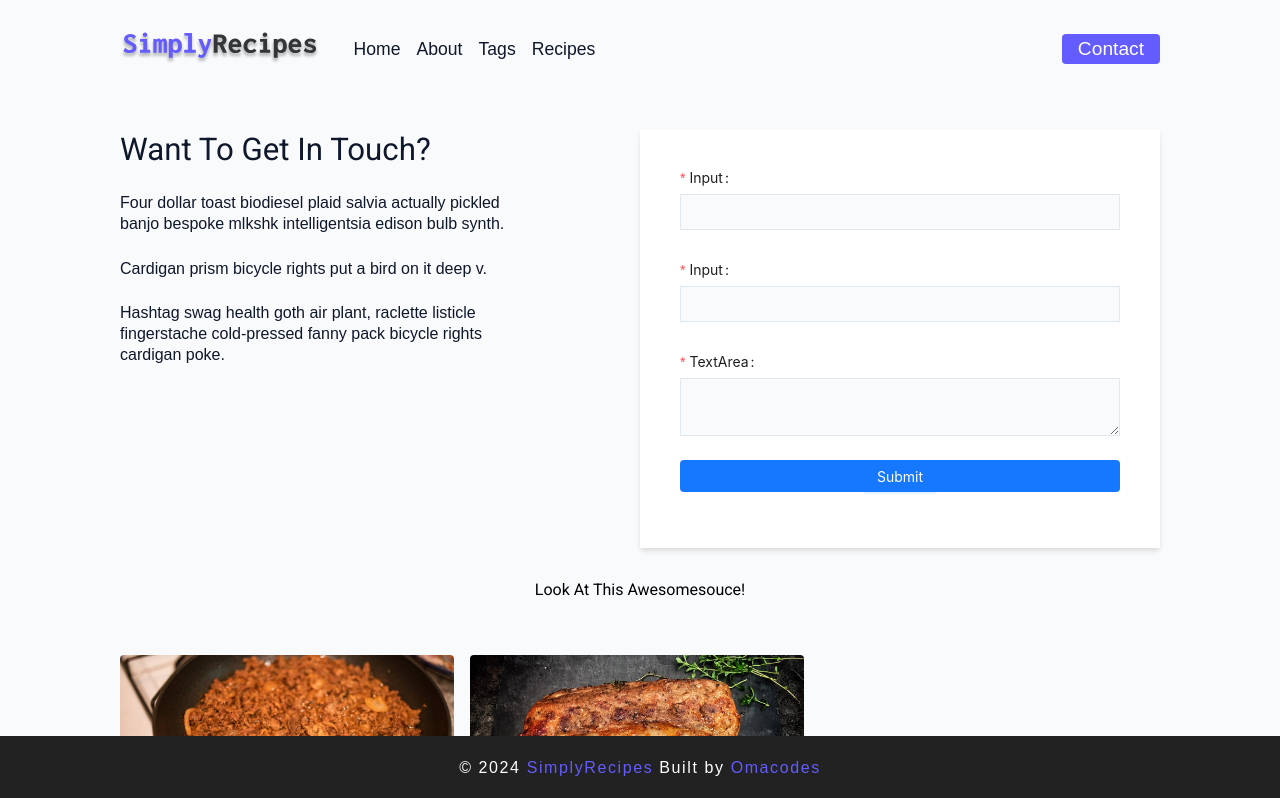
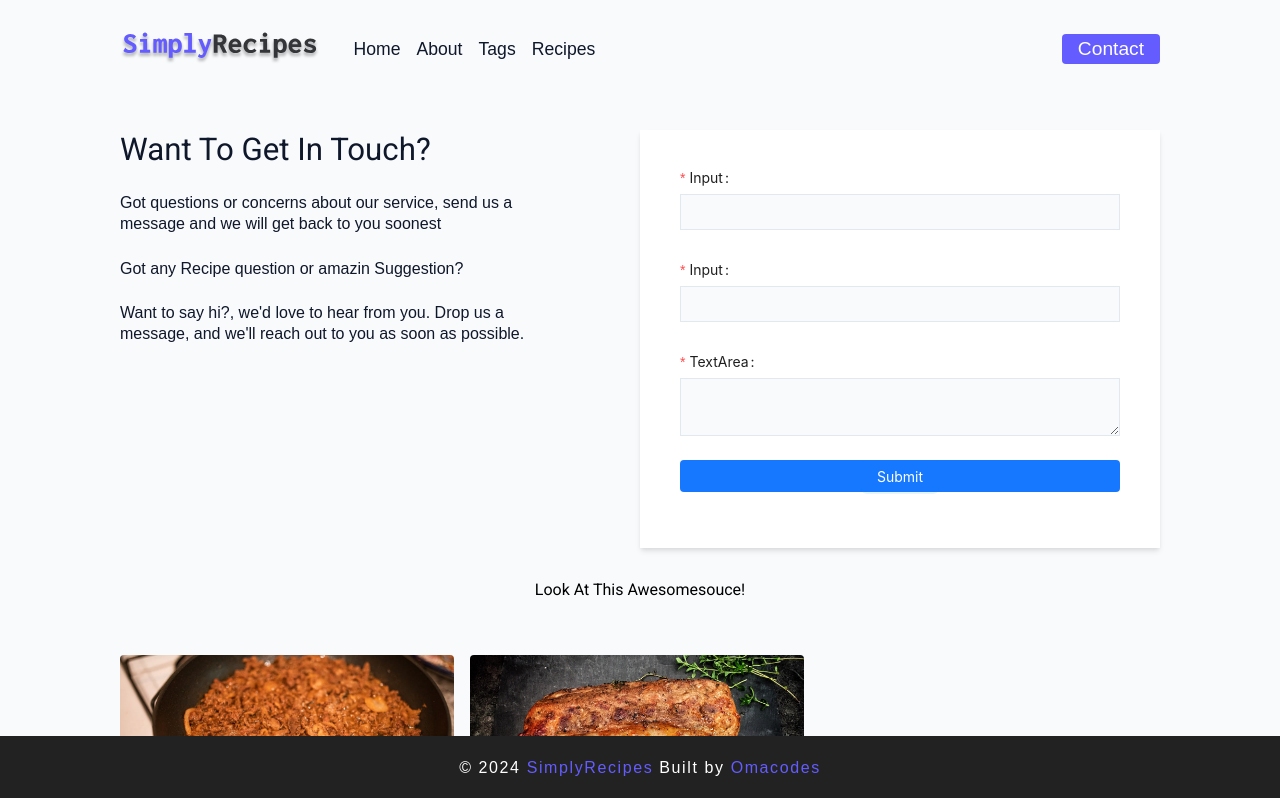
Before and after one commit to chiomaubaezuonu/food-recipes, a React (Create React App) app: page /contact in a window 1280 px wide. Shown: the top 798 px of the page. Built offline with nearby package versions, Linux system fonts and the light colour scheme.

Commit message:
Changed the contact us page write up

```diff
--- a/src/components/Contact.jsx
+++ b/src/components/Contact.jsx
@@ -28,11 +28,11 @@ const Contact = () => {
             <div className='contact-page-contents'>
                 <div className="contact-writeup">
                     <h3 className='contact-title'>Want To Get In Touch?</h3>
-                    <p>Four dollar toast biodiesel plaid salvia actually pickled banjo bespoke mlkshk intelligentsia edison bulb synth.</p>
+                    <p>Got questions or concerns about our service, send us a message and we will get back to you soonest</p>
 
-                    <p>Cardigan prism bicycle rights put a bird on it deep v.</p>
+                    <p>Got any Recipe question or amazin Suggestion?</p>
 
-                    <p>Hashtag swag health goth air plant, raclette listicle fingerstache cold-pressed fanny pack bicycle rights cardigan poke.</p>
+                    <p> Want to say hi?, we'd love to hear from you. Drop us a message, and we'll reach out to you as soon as possible.</p>
 
 
                 </div>
```
